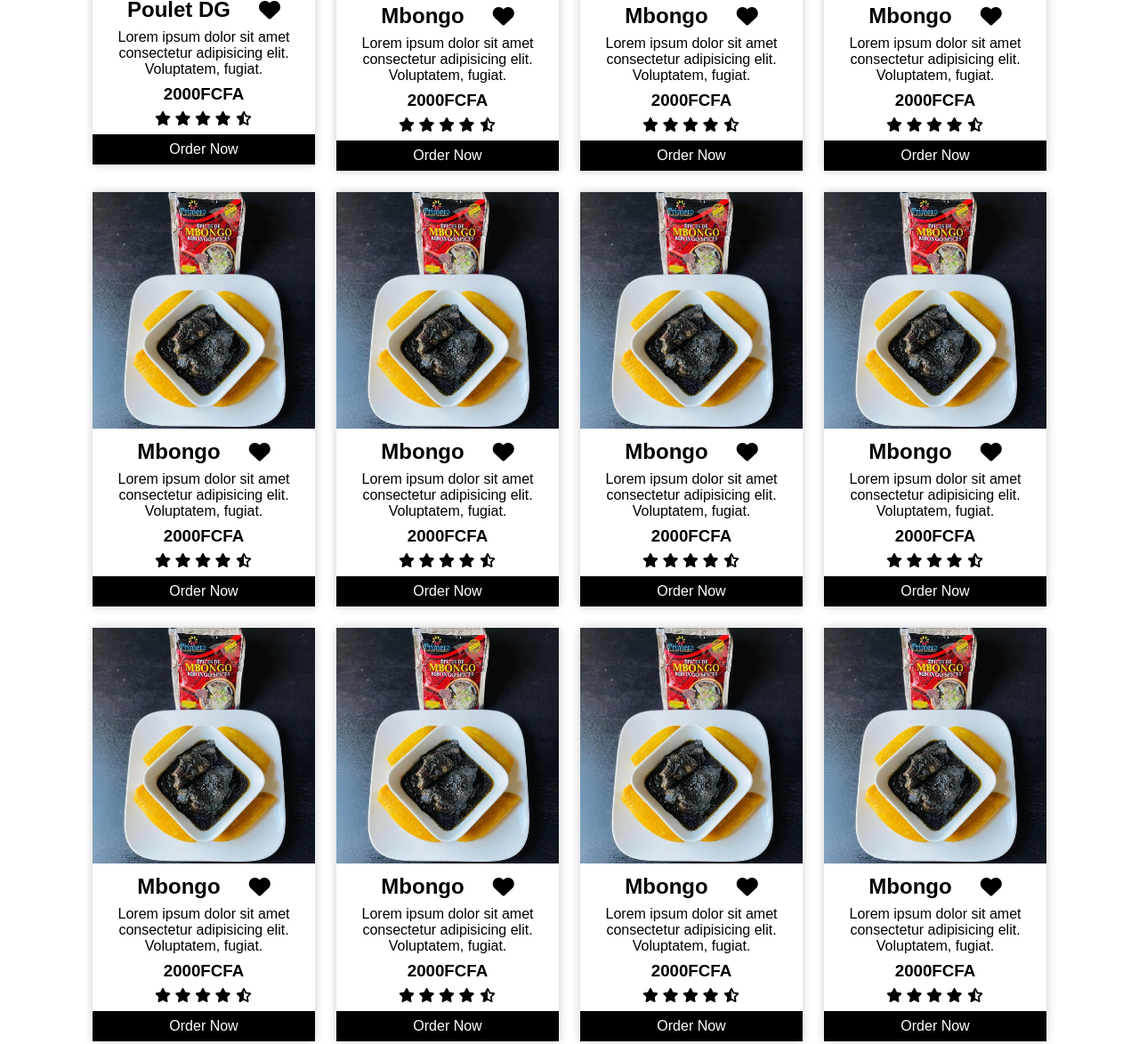
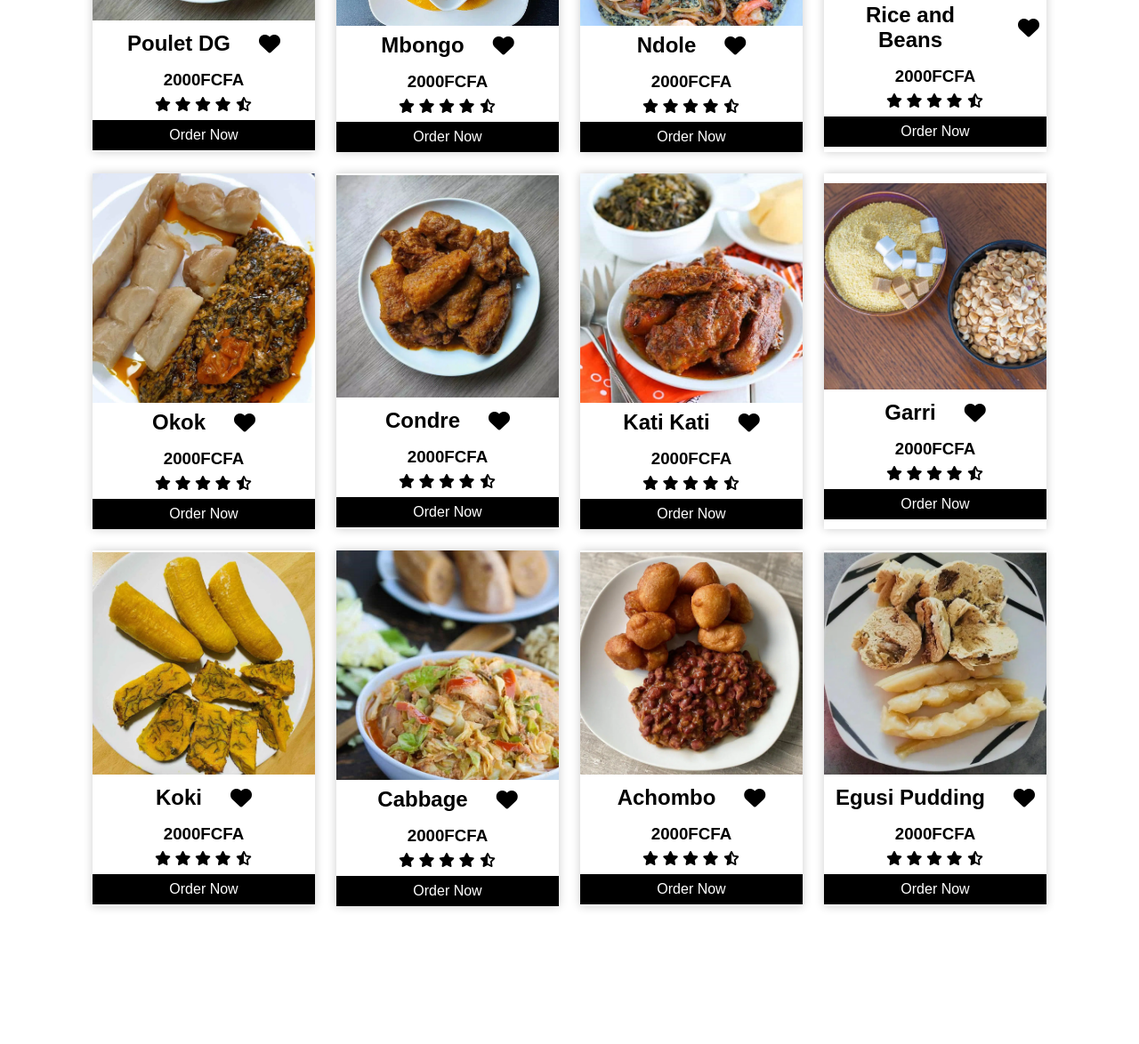
Before and after one commit to menjohbrandon/portf, a plain HTML site: page index.html in a window 1280 px wide. Shown: the part 1680-2854 px from the top of the page at 89% size. Drawn offline with Linux system fonts and the light colour scheme.

Commit message:
added more changes

```diff
--- a/index.html
+++ b/index.html
@@ -68,10 +68,10 @@
             <div class="about_text">
                 <h3>Why choose?</h3>
                 <p>
-                    Lorem ipsum dolor, sit amet consectetur adipisicing elit.
-                    Consequuntur voluptatem distinctio culpa at, labore laudantium,
-                    repudiandae sunt temporibus modi reiciendis magni.
-                    Incidunt corrupti nesciunt rerum eligendi culpa ad quisquam et!
+                    Last Supper Restuarant is highly recommended restaurant by everyone
+                    with a 25years of experience with food due to its outstanding well experienced team of chefs.Also
+                    this restaurant has a beautiful scenary which brings out confidence and
+                    value to our Customers.Not forgetting fast services both home delivery and at the actual site.
                 </p>
                 <a href="#" class="about_btn">Order Now</a>
             </div>
@@ -98,7 +98,7 @@
                 <div class="menu_info display">
                     <h2 class="display">Poulet DG<i class="fa-solid fa-heart"></i></h2>
                     <p>
-                        Lorem ipsum dolor sit amet consectetur adipisicing elit. Voluptatem, fugiat.
+
                     </p>
                     <h3>2000FCFA</h3>
                     <div class="menu_icon">
@@ -120,7 +120,7 @@
                 <div class="menu_info display">
                     <h2 class="display">Mbongo <i class="fa-solid fa-heart"></i></h2>
                     <p>
-                        Lorem ipsum dolor sit amet consectetur adipisicing elit. Voluptatem, fugiat.
+
                     </p>
                     <h3>2000FCFA</h3>
                     <div class="menu_icon">
@@ -136,12 +136,12 @@
 
             <div class="menu_card display">
                 <div class="menu_image">
-                    <img src="images/Mbongo-1.jpg.webp" alt="image">
+                    <img src="images/Ndole-1.jpg.webp" alt="image">
                 </div>
                 <div class="menu_info display">
-                    <h2 class="display">Mbongo <i class="fa-solid fa-heart"></i></h2>
+                    <h2 class="display">Ndole <i class="fa-solid fa-heart"></i></h2>
                     <p>
-                        Lorem ipsum dolor sit amet consectetur adipisicing elit. Voluptatem, fugiat.
+
                     </p>
                     <h3>2000FCFA</h3>
                     <div class="menu_icon">
@@ -157,12 +157,12 @@
 
             <div class="menu_card display">
                 <div class="menu_image">
-                    <img src="images/Mbongo-1.jpg.webp" alt="image">
+                    <img src="images/rice and beans.jpg" alt="image">
                 </div>
                 <div class="menu_info display">
-                    <h2 class="display">Mbongo <i class="fa-solid fa-heart"></i></h2>
+                    <h2 class="display">Rice and Beans<i class="fa-solid fa-heart"></i></h2>
                     <p>
-                        Lorem ipsum dolor sit amet consectetur adipisicing elit. Voluptatem, fugiat.
+
                     </p>
                     <h3>2000FCFA</h3>
                     <div class="menu_icon">
@@ -178,12 +178,12 @@
 
             <div class="menu_card display">
                 <div class="menu_image">
-                    <img src="images/Mbongo-1.jpg.webp" alt="image">
+                    <img src="images/Okok-1.jpg.webp" alt="image">
                 </div>
                 <div class="menu_info display">
-                    <h2 class="display">Mbongo <i class="fa-solid fa-heart"></i></h2>
+                    <h2 class="display">Okok<i class="fa-solid fa-heart"></i></h2>
                     <p>
-                        Lorem ipsum dolor sit amet consectetur adipisicing elit. Voluptatem, fugiat.
+
                     </p>
                     <h3>2000FCFA</h3>
                     <div class="menu_icon">
@@ -199,13 +199,12 @@
 
             <div class="menu_card display">
                 <div class="menu_image">
-                    <img src="images/Mbongo-1.jpg.webp" alt="image">
+                    <img src="images/Kondre.jpg.webp" alt="image">
                 </div>
                 <div class="menu_info display">
-                    <h2 class="display" style="justify-content: space-between; padding: 0 .5rem;">Mbongo <i
-                            class="fa-solid fa-heart"></i></h2>
+                    <h2 class="display">Condre<i class="fa-solid fa-heart"></i></h2>
                     <p>
-                        Lorem ipsum dolor sit amet consectetur adipisicing elit. Voluptatem, fugiat.
+
                     </p>
                     <h3>2000FCFA</h3>
                     <div class="menu_icon">
@@ -221,13 +220,12 @@
 
             <div class="menu_card display">
                 <div class="menu_image">
-                    <img src="images/Mbongo-1.jpg.webp" alt="image">
+                    <img src="images/Kati Kati.jpg" alt="image">
                 </div>
                 <div class="menu_info display">
-                    <h2 class="display" style="justify-content: space-between; padding: 0 .5rem;">Mbongo <i
-                            class="fa-solid fa-heart"></i></h2>
+                    <h2 class="display">Kati Kati<i class="fa-solid fa-heart"></i></h2>
                     <p>
-                        Lorem ipsum dolor sit amet consectetur adipisicing elit. Voluptatem, fugiat.
+
                     </p>
                     <h3>2000FCFA</h3>
                     <div class="menu_icon">
@@ -243,13 +241,13 @@
 
             <div class="menu_card display">
                 <div class="menu_image">
-                    <img src="images/Mbongo-1.jpg.webp" alt="image">
+                    <img src="images/Garri.jpg" alt="image">
                 </div>
                 <div class="menu_info display">
-                    <h2 class="display" style="justify-content: space-between; padding: 0 .5rem;">Mbongo <i
+                    <h2 class="display">Garri<i
                             class="fa-solid fa-heart"></i></h2>
                     <p>
-                        Lorem ipsum dolor sit amet consectetur adipisicing elit. Voluptatem, fugiat.
+
                     </p>
                     <h3>2000FCFA</h3>
                     <div class="menu_icon">
@@ -265,12 +263,12 @@
 
             <div class="menu_card display">
                 <div class="menu_image">
-                    <img src="images/Mbongo-1.jpg.webp" alt="image">
+                    <img src="images/Koki-1.jpg.webp" alt="image">
                 </div>
                 <div class="menu_info display">
-                    <h2 class="display">Mbongo <i class="fa-solid fa-heart"></i></h2>
+                    <h2 class="display">Koki<i class="fa-solid fa-heart"></i></h2>
                     <p>
-                        Lorem ipsum dolor sit amet consectetur adipisicing elit. Voluptatem, fugiat.
+
                     </p>
                     <h3>2000FCFA</h3>
                     <div class="menu_icon">
@@ -286,12 +284,12 @@
 
             <div class="menu_card display">
                 <div class="menu_image">
-                    <img src="images/Mbongo-1.jpg.webp" alt="image">
+                    <img src="images/Cabbage and Egusi.jpg" alt="image">
                 </div>
                 <div class="menu_info display">
-                    <h2 class="display">Mbongo <i class="fa-solid fa-heart"></i></h2>
+                    <h2 class="display">Cabbage<i class="fa-solid fa-heart"></i></h2>
                     <p>
-                        Lorem ipsum dolor sit amet consectetur adipisicing elit. Voluptatem, fugiat.
+
                     </p>
                     <h3>2000FCFA</h3>
                     <div class="menu_icon">
@@ -308,12 +306,12 @@
 
             <div class="menu_card display">
                 <div class="menu_image">
-                    <img src="images/Mbongo-1.jpg.webp" alt="image">
+                    <img src="images/Beignet-Haricot.jpg.webp" alt="image">
                 </div>
                 <div class="menu_info display">
-                    <h2 class="display">Mbongo <i class="fa-solid fa-heart"></i></h2>
+                    <h2 class="display">Achombo<i class="fa-solid fa-heart"></i></h2>
                     <p>
-                        Lorem ipsum dolor sit amet consectetur adipisicing elit. Voluptatem, fugiat.
+
                     </p>
                     <h3>2000FCFA</h3>
                     <div class="menu_icon">
@@ -329,12 +327,12 @@
 
             <div class="menu_card display">
                 <div class="menu_image">
-                    <img src="images/Mbongo-1.jpg.webp" alt="image">
+                    <img src="images/Egusi-Puddingjpg.jpg.webp" alt="image">
                 </div>
                 <div class="menu_info display">
-                    <h2 class="display">Mbongo <i class="fa-solid fa-heart"></i></h2>
+                    <h2 class="display">Egusi Pudding<i class="fa-solid fa-heart"></i></h2>
                     <p>
-                        Lorem ipsum dolor sit amet consectetur adipisicing elit. Voluptatem, fugiat.
+
                     </p>
                     <h3>2000FCFA</h3>
                     <div class="menu_icon">
@@ -679,7 +677,7 @@
 
                 <h3>Eru</h3>
                 <p>
-                    Lorem ipsum dolor sit amet
+
                 </p>
                 <a href="#" class="gallary_btn">Order Now</a>
             </div>
@@ -689,7 +687,7 @@
 
                 <h3>Achu</h3>
                 <p>
-                    Lorem ipsum dolor sit amet
+
                 </p>
                 <a href="#" class="gallary_btn">Order Now</a>
             </div>
@@ -699,7 +697,7 @@
 
                 <h3>Peppersoup Yams</h3>
                 <p>
-                    Lorem ipsum dolor sit amet
+
                 </p>
                 <a href="#" class="gallary_btn">Order Now</a>
             </div>
@@ -709,7 +707,7 @@
 
                 <h3>Chicken stew</h3>
                 <p>
-                    Lorem ipsum dolor sit amet
+
                 </p>
                 <a href="#" class="gallary_btn">Order Now</a>
             </div>
@@ -719,7 +717,7 @@
 
                 <h3>Chicken</h3>
                 <p>
-                    Lorem ipsum dolor sit amet
+
                 </p>
                 <a href="#" class="gallary_btn">Order Now</a>
             </div>
@@ -729,7 +727,7 @@
 
                 <h3>Condre</h3>
                 <p>
-                    Lorem ipsum dolor sit amet
+
                 </p>
                 <a href="#" class="gallary_btn">Order Now</a>
             </div>
@@ -739,7 +737,7 @@
 
                 <h3>Cornchaf</h3>
                 <p>
-                    Lorem ipsum dolor sit amet
+
                 </p>
                 <a href="#" class="gallary_btn">Order Now</a>
             </div>
@@ -749,7 +747,7 @@
 
                 <h3>Fried Rice</h3>
                 <p>
-                    Lorem ipsum dolor sit amet
+
                 </p>
                 <a href="#" class="gallary_btn">Order Now</a>
             </div>
@@ -759,7 +757,7 @@
 
                 <h3>Egusi Soup</h3>
                 <p>
-                    Lorem ipsum dolor sit amet
+
                 </p>
                 <a href="#" class="gallary_btn">Order Now</a>
             </div>
@@ -769,7 +767,7 @@
 
                 <h3>Groundnut Soup</h3>
                 <p>
-                    Lorem ipsum dolor sit amet
+
                 </p>
                 <a href="#" class="gallary_btn">Order Now</a>
             </div>
@@ -779,7 +777,7 @@
 
                 <h3>DG</h3>
                 <p>
-                    Lorem ipsum dolor sit amet
+
                 </p>
                 <a href="#" class="gallary_btn">Order Now</a>
             </div>
@@ -789,7 +787,7 @@
 
                 <h3>Jellof Rice</h3>
                 <p>
-                    Lorem ipsum dolor sit amet
+
                 </p>
                 <a href="#" class="gallary_btn">Order Now</a>
             </div>
@@ -799,7 +797,7 @@
 
                 <h3>Koki Corn</h3>
                 <p>
-                    Lorem ipsum dolor sit amet
+
                 </p>
                 <a href="#" class="gallary_btn">Order Now</a>
             </div>
@@ -809,7 +807,7 @@
 
                 <h3>Kuacoco Bible</h3>
                 <p>
-                    Lorem ipsum dolor sit amet
+
                 </p>
                 <a href="#" class="gallary_btn">Order Now</a>
             </div>
@@ -819,7 +817,7 @@
 
                 <h3>Mbanga Soup</h3>
                 <p>
-                    Lorem ipsum dolor sit amet
+
                 </p>
                 <a href="#" class="gallary_btn">Order Now</a>
             </div>
@@ -829,7 +827,7 @@
 
                 <h3>Mbongo</h3>
                 <p>
-                    Lorem ipsum dolor sit amet
+
                 </p>
                 <a href="#" class="gallary_btn">Order Now</a>
             </div>
@@ -839,7 +837,7 @@
 
                 <h3>Okro</h3>
                 <p>
-                    Lorem ipsum dolor sit amet
+
                 </p>
                 <a href="#" class="gallary_btn">Order Now</a>
             </div>
@@ -849,7 +847,7 @@
 
                 <h3>Grilled fish</h3>
                 <p>
-                    Lorem ipsum dolor sit amet
+
                 </p>
                 <a href="#" class="gallary_btn">Order Now</a>
             </div>
@@ -859,7 +857,7 @@
 
                 <h3>Pomme Pile</h3>
                 <p>
-                    Lorem ipsum dolor sit amet
+
                 </p>
                 <a href="#" class="gallary_btn">Order Now</a>
             </div>
@@ -869,7 +867,7 @@
 
                 <h3>Puffpuff</h3>
                 <p>
-                    Lorem ipsum dolor sit amet
+
                 </p>
                 <a href="#" class="gallary_btn">Order Now</a>
             </div>
@@ -879,7 +877,7 @@
 
                 <h3>Sanga</h3>
                 <p>
-                    Lorem ipsum dolor sit amet
+
                 </p>
                 <a href="#" class="gallary_btn">Order Now</a>
             </div>
@@ -889,7 +887,7 @@
 
                 <h3>Rice & Stew</h3>
                 <p>
-                    Lorem ipsum dolor sit amet
+
                 </p>
                 <a href="#" class="gallary_btn">Order Now</a>
             </div>
@@ -899,7 +897,7 @@
 
                 <h3>Turning Banana</h3>
                 <p>
-                    Lorem ipsum dolor sit amet
+
                 </p>
                 <a href="#" class="gallary_btn">Order Now</a>
             </div>
@@ -909,7 +907,7 @@
 
                 <h3>Equan</h3>
                 <p>
-                    Lorem ipsum dolor sit amet
+
                 </p>
                 <a href="#" class="gallary_btn">Order Now</a>
             </div>
@@ -931,11 +929,11 @@
             <div class="review_card">
 
                 <div class="review_profile">
-                    <img src="images/Benefit Mindset 20220602_083553.jpg" alt="image">
+                    <img src="images/review 2.jpg" alt="image">
                 </div>
 
                 <div class="review_text">
-                    <h2 class="name">John Doe</h2>
+                    <h2 class="name">Micheal Freeman</h2>
 
                     <div class="review_icon">
                         <i class="fa-solid fa-star"></i>
@@ -952,8 +950,7 @@
                     </div>
 
                     <p>
-                        Lorem ipsum dolor sit amet consectetur adipisicing elit.
-                        Nisi in nemo
+                        This cozy restaurant has left the best impressions! Hospitable hosts, delicious dishes, beautiful presentation, wide wine list and wonderf. I recommend to everyone!
                     </p>
 
                 </div>
@@ -963,11 +960,11 @@
             <div class="review_card">
 
                 <div class="review_profile">
-                    <img src="images/Benefit Mindset 20220602_083553.jpg" alt="image">
+                    <img src="images/review 4.jpg" alt="image">
                 </div>
 
                 <div class="review_text">
-                    <h2 class="name">John Doe</h2>
+                    <h2 class="name">Jack Butch</h2>
 
                     <div class="review_icon">
                         <i class="fa-solid fa-star"></i>
@@ -984,8 +981,7 @@
                     </div>
 
                     <p>
-                        Lorem ipsum dolor sit amet consectetur adipisicing elit.
-                        Nisi in nemo
+                        It’s a great experience. The ambiance is very welcoming and charming. Amazing wines, food and service. Staff are extremely knowledgeable and make great recommendations.
                     </p>
 
                 </div>
@@ -995,7 +991,7 @@
             <div class="review_card">
 
                 <div class="review_profile">
-                    <img src="images/Benefit Mindset 20220602_083553.jpg" alt="image">
+                    <img src="images/review.jpg" alt="image">
                 </div>
 
                 <div class="review_text">
@@ -1016,8 +1012,7 @@
                     </div>
 
                     <p>
-                        Lorem ipsum dolor sit amet consectetur adipisicing elit.
-                        Nisi in nemo
+                        This spot gives extraordinary service and yummy meals.My favourite restaurants.The meals served rapidly and rates were reasonable.Highly recommended.
                     </p>
 
                 </div>
@@ -1027,7 +1022,7 @@
             <div class="review_card">
 
                 <div class="review_profile">
-                    <img src="images/Benefit Mindset 20220602_083553.jpg" alt="image">
+                    <img src="images/review 3.jpg" alt="image">
                 </div>
 
                 <div class="review_text">
@@ -1048,8 +1043,9 @@
                     </div>
 
                     <p>
-                        Lorem ipsum dolor sit amet consectetur adipisicing elit.
-                        Nisi in nemo
+                        Delicious food, waiters are very attentive, and super nice atmosphere. Plus it’s all at an affordable price.
+                        Can totally recommend it and will definitely come back again.
+
                     </p>
 
                 </div>
@@ -1124,7 +1120,7 @@
 
                 <div class="info">
                     <h2 class="name">Brian</h2>
-                    <p class="bio">Lorem ipsum dolor sit amet consectetur.</p>
+                    <p class="bio">Our chef Cook with 20years of experience.</p>
 
                     <div class="team_icon">
                         <i class="fa-brands fa-facebook-f"></i>
@@ -1141,7 +1137,7 @@
 
                 <div class="info">
                     <h2 class="name">Suzy</h2>
-                    <p class="bio">Lorem ipsum dolor sit amet consectetur.</p>
+                    <p class="bio">Assistant chef with 15years of experience.</p>
 
                     <div class="team_icon">
                         <i class="fa-brands fa-facebook-f"></i>
@@ -1158,7 +1154,7 @@
 
                 <div class="info">
                     <h2 class="name">Jane</h2>
-                    <p class="bio">Lorem ipsum dolor sit amet consectetur.</p>
+                    <p class="bio">she has 12years of experience.</p>
 
                     <div class="team_icon">
                         <i class="fa-brands fa-facebook-f"></i>
@@ -1175,7 +1171,7 @@
 
                 <div class="info">
                     <h2 class="name">Bruce</h2>
-                    <p class="bio">Lorem ipsum dolor sit amet consectetur.</p>
+                    <p class="bio">He has 10years of experience.</p>
 
                     <div class="team_icon">
                         <i class="fa-brands fa-facebook-f"></i>
@@ -1245,10 +1241,7 @@
     </footer>
 
 
-    <script>
-        let NAVHeader = document.querySelector(".NAVHeader").clientHeight
-        console.log(NAVHeader);
-    </script>
+
 </body>
 
 </html>
--- a/style.css
+++ b/style.css
@@ -229,7 +229,7 @@ section nav .icon i:hover{
 }
 .menu .menu_box .menu_card{
   width: 250px;
-
+  height: 400px;
   display: flex;
   flex-direction: column;
   justify-content: center;
@@ -241,7 +241,7 @@ section nav .icon i:hover{
 .menu_card .menu_image{
     overflow: hidden;
     width: 100%;
-    /* height: 100%; */
+    /*height: 100%;*/
 
 }
 .menu_card .menu_image img:hover{
@@ -251,7 +251,7 @@ section nav .icon i:hover{
 .menu_card .menu_image img{
     width: 100%;
     object-fit: cover;
-    object-position: center;
+    object-position: cover;
     transition: .3s ease-in-out;
 }
 .menu_info{
@@ -489,6 +489,7 @@ section nav .icon i:hover{
     display: flex;
     justify-content: center;
     align-items: center;
+    flex-direction: column;
     gap: 2rem;
     flex-wrap: wrap;
 }
@@ -527,6 +528,7 @@ section nav .icon i:hover{
     display: flex;
     justify-content: center;
     align-items: center;
+    flex-direction: column;
     max-width: 29rem;
     gap: 1rem;
     flex-wrap: wrap;
```
Also changed, not shown: images/review 2.jpg (added), images/review 3.jpg (added), images/review 4.jpg (added), images/review.jpg (added).
